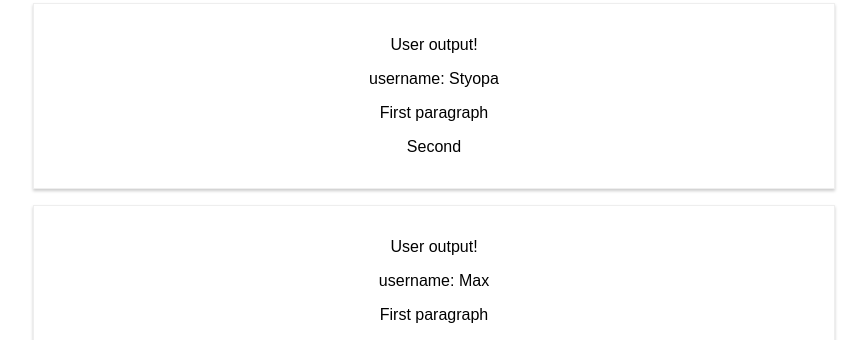
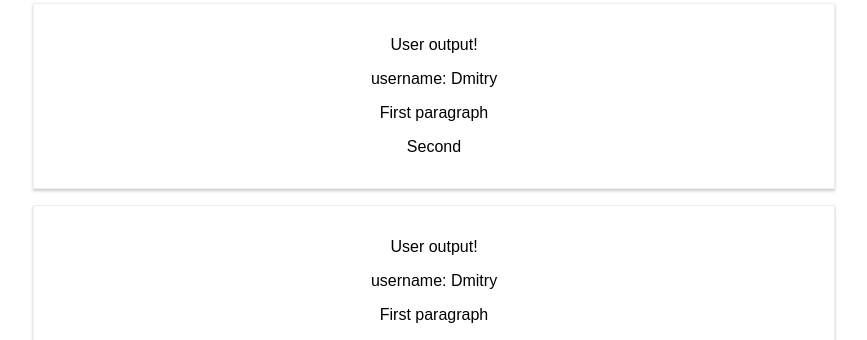
Before and after one commit to dandgerson/schwarzmuller-react, a React (Create React App) app: page / in a window 1280 px wide. Shown: the part 400-740 px from the top of the page, without its empty margins (206-1073 px from the left). Built offline with nearby package versions, Linux system fonts and the light colour scheme.

Commit message:
assignment-1 step 5

```diff
--- a/src/App.js
+++ b/src/App.js
@@ -1,4 +1,4 @@
-import React from 'react';
+import React, {useState} from 'react';
 
 import './App.css';
 
@@ -6,14 +6,15 @@ import UserInput from './UsetInput'
 import UserOutput from './UserOutput'
 
 const App = (props) => {
+  const [username, setUsername] = useState('Dmitry')
 
   return (
     <div className="App">
       <h1>Hi, I'am react App</h1>
       <UserInput />
-      <UserOutput username='Dmitry' />
-      <UserOutput username='Styopa' />
-      <UserOutput username='Max' />
+      <UserOutput username={username} />
+      <UserOutput username={username} />
+      <UserOutput username={username} />
     </div>
   )
 }
```
